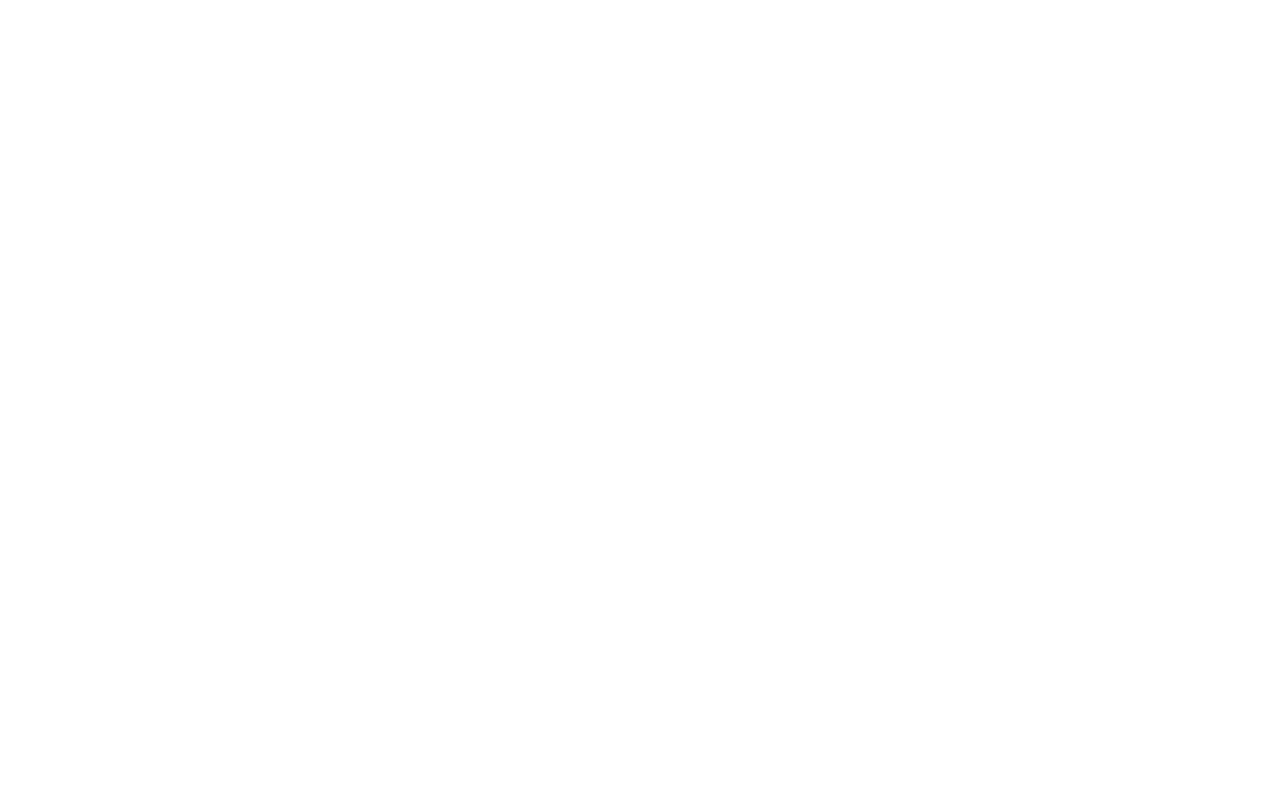
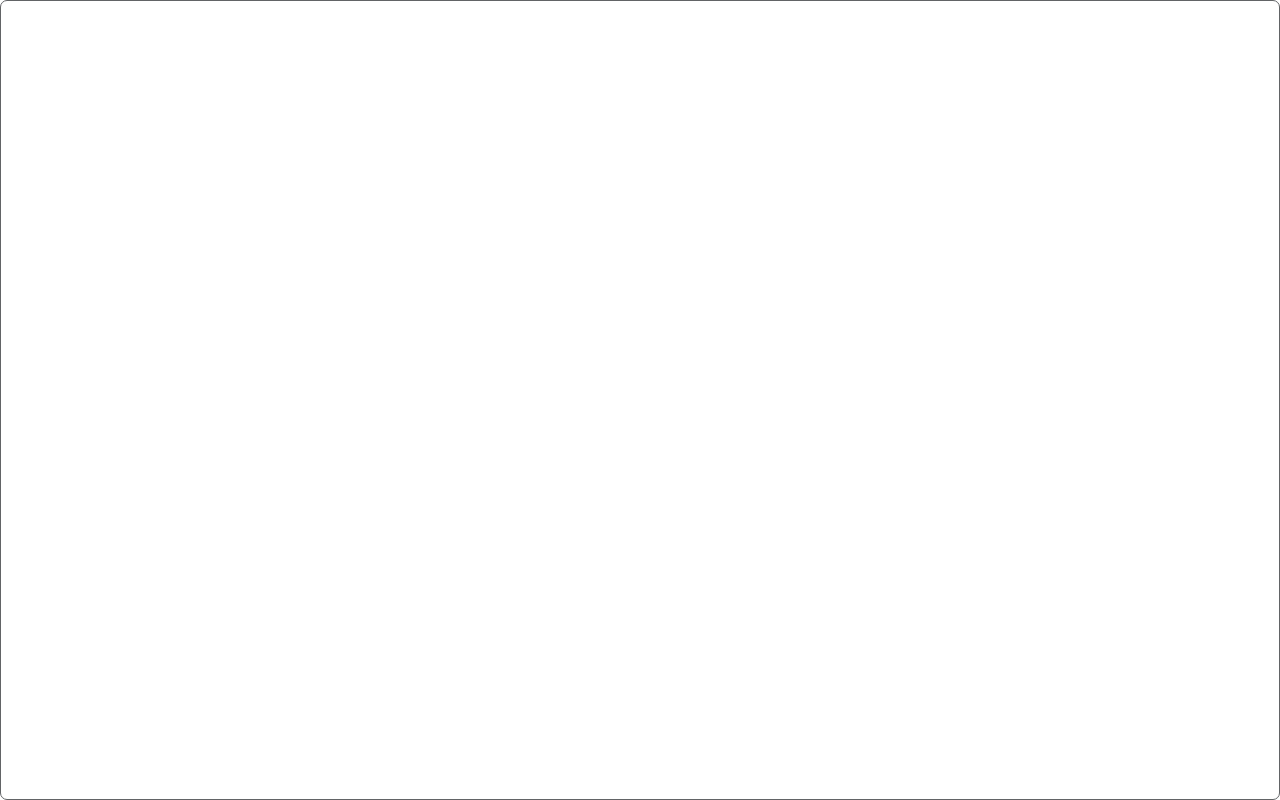
Before and after one commit to joaovfsousa/nymeria, a React (Vite) app in the folder mac/: page / in a window 1280 px wide. Built offline with nearby package versions, Linux system fonts and the light colour scheme.

Commit message:
fix: window border radius

```diff
--- a/mac/src/styles.css
+++ b/mac/src/styles.css
@@ -17,7 +17,9 @@
   cursor: default;
 }
 
-html,
 body {
+  height: 100vh;
+  border: #626466 solid 1px;
+  border-radius: 7px;
   padding: 4px;
 }
```
Also changed, not shown: 1 other file (tests, documents, lock files or other folders).
